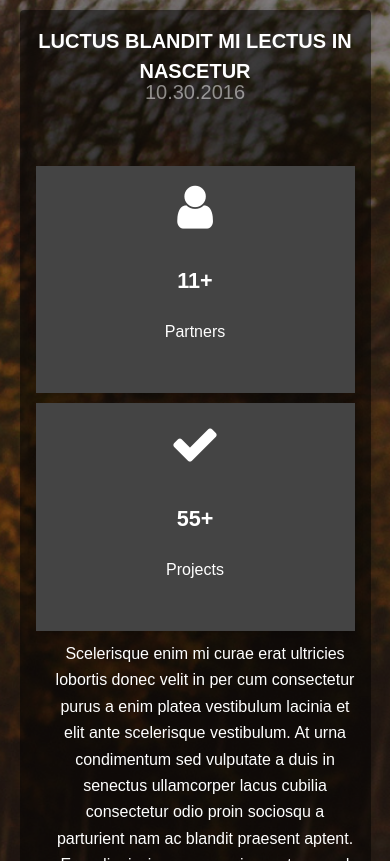
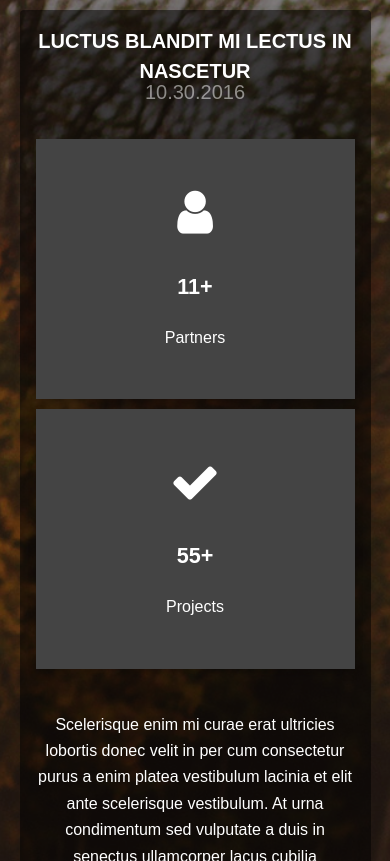
Before and after one commit to ncshield/ncshield.github.io, a plain HTML site: page index.html in a window 390 px wide. Shown: the part 2140-3001 px from the top of the page. Drawn offline with nearby package versions, Linux system fonts and the light colour scheme.

Commit message:
Fixed Counter Boxes

```diff
--- a/index.html
+++ b/index.html
@@ -12,6 +12,8 @@
 		<link rel="stylesheet" href="assets/css/main.css" />
 		<link rel="stylesheet" href="https://fonts.googleapis.com/css2?family=Staatliches&display=swap" />
 		<meta name="viewport" content="width=device-width, initial-scale=1">
+		<meta name="viewport" content="width=device-width, initial-scale=1">
+		<link rel="stylesheet" href="https://cdnjs.cloudflare.com/ajax/libs/font-awesome/4.7.0/css/font-awesome.min.css">
 		<style>
 		body {font-family: Arial, Helvetica, sans-serif;}
 
@@ -53,6 +55,52 @@
   	text-decoration: none;
   	cursor: pointer;
 	}
+
+	* {
+						  box-sizing: border-box;
+						}
+
+						body {
+						  font-family: Arial, Helvetica, sans-serif;
+						}
+
+						/* Float four columns side by side */
+						.column {
+						  float: left;
+						  width: 50%;
+						  padding: 0 5px;
+						}
+
+						.row {
+							margin: 0 -5px;
+						}
+
+						/* Clear floats after the columns */
+						.row:after {
+						  content: "";
+						  display: table;
+						  clear: both;
+						}
+
+						/* Responsive columns */
+						@media screen and (max-width: 600px) {
+						  .column {
+						    width: 100%;
+						    display: block;
+						    margin-bottom: 10px;
+						  }
+						}
+
+						/* Style the counter cards */
+						.card {
+						  box-shadow: 0 4px 8px 0 rgba(0, 0, 0, 0.2);
+						  padding: 16px;
+						  text-align: center;
+						  background-color: #444;
+						  color: white;
+						}
+
+						.fa {font-size:50px;}
 	</style>
 	</head>
 
@@ -160,61 +208,11 @@
 							<h2>Luctus blandit mi lectus in nascetur</h2>
 							<p>10.30.2016</p>
 						</header>
-						<head>
-						<meta name="viewport" content="width=device-width, initial-scale=1">
-						<link rel="stylesheet" href="https://cdnjs.cloudflare.com/ajax/libs/font-awesome/4.7.0/css/font-awesome.min.css">
-						<style>
-						* {
-						  box-sizing: border-box;
-						}
-
-						body {
-						  font-family: Arial, Helvetica, sans-serif;
-						}
-
-						/* Float four columns side by side */
-						.column {
-						  float: left;
-						  width: 25%;
-						  padding: 0 5px;
-						}
-
-						.row {margin: 0 -5px;}
-
-						/* Clear floats after the columns */
-						.row:after {
-						  content: "";
-						  display: table;
-						  clear: both;
-						}
-
-						/* Responsive columns */
-						@media screen and (max-width: 600px) {
-						  .column {
-						    width: 100%;
-						    display: block;
-						    margin-bottom: 10px;
-						  }
-						}
-
-						/* Style the counter cards */
-						.card {
-						  box-shadow: 0 4px 8px 0 rgba(0, 0, 0, 0.2);
-						  padding: 16px;
-						  text-align: center;
-						  background-color: #444;
-						  color: white;
-						}
-
-						.fa {font-size:50px;}
-						</style>
-						</head>
-						<body>
-						<br>
-
+						<div style:"margin: auto;">
 						<div class="row">
 						  <div class="column">
 						    <div class="card">
+									<p></p>
 						      <p><i class="fa fa-user"></i></p>
 						      <h3>11+</h3>
 						      <p>Partners</p>
@@ -223,13 +221,14 @@
 
 						  <div class="column">
 						    <div class="card">
+									<p></p>
 						      <p><i class="fa fa-check"></i></p>
 						      <h3>55+</h3>
-						      <p>Projects</p>
+						      <p>Projects<p>
 						    </div>
 						  </div>
-
-						</body>
+						</div>
+						<p></p>
 						<div class="content">
 							<p>Scelerisque enim mi curae erat ultricies lobortis donec velit in per cum consectetur purus a enim platea vestibulum lacinia et elit ante scelerisque vestibulum. At urna condimentum sed vulputate a duis in senectus ullamcorper lacus cubilia consectetur odio proin sociosqu a parturient nam ac blandit praesent aptent. Eros dignissim mus mauris a natoque ad suspendisse nulla a urna in tincidunt tristique enim arcu litora scelerisque eros suspendisse.</p>
 						</div>
```
